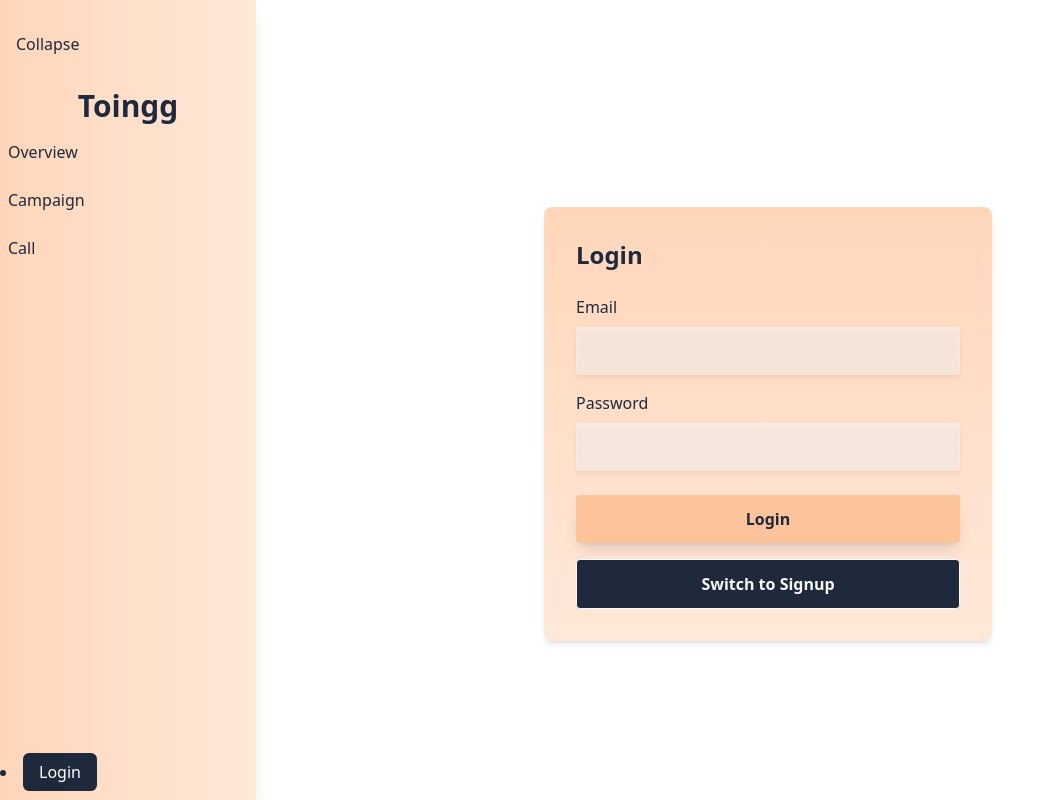
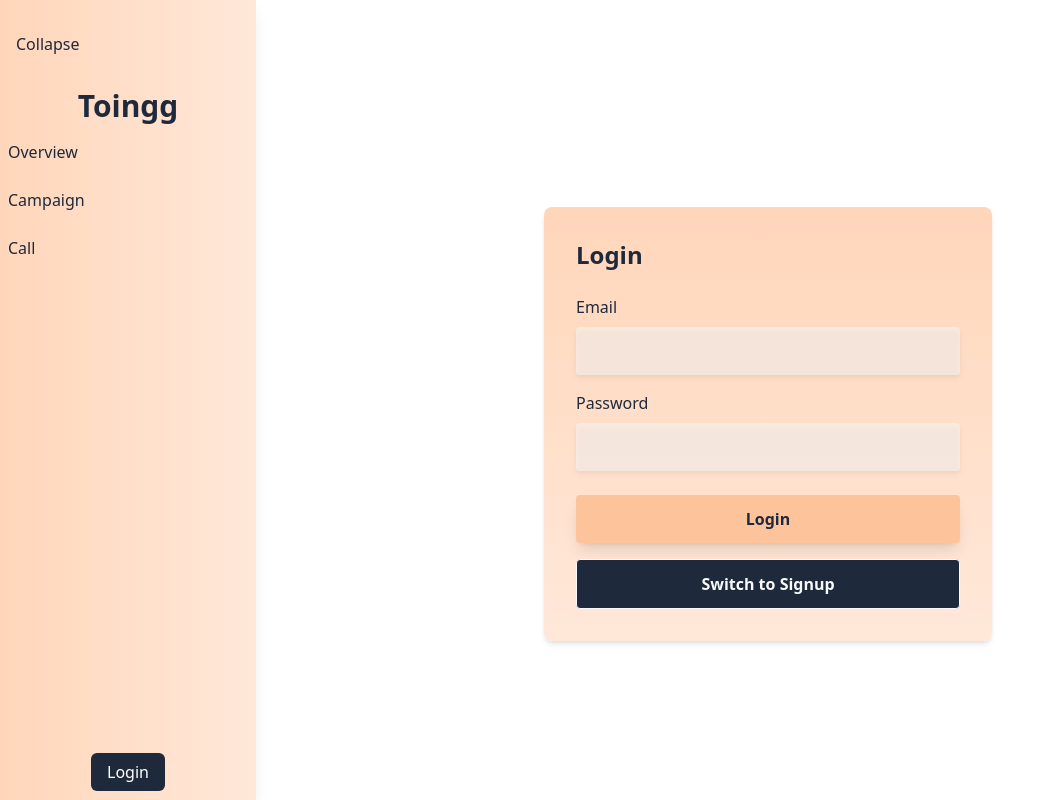
Before and after one commit to akhilnandavara/TOINGG_CAMPAGIN_CALL_IMPLEMENTATION, a React (Vite) app: page /login in a window 1280 px wide. Shown: the whole page, without its empty margins (0-1055 px from the left). Built offline with nearby package versions, Linux system fonts and the light colour scheme; no server answers.

Commit message:
chore: Refactor SideMenu component to improve login button styling

```diff
--- a/src/components/SideMenu.jsx
+++ b/src/components/SideMenu.jsx
@@ -148,16 +148,16 @@ const SideMenu = ({ isExpanded, setIsExpanded }) => {
                 </div>
               </div>
             ) : (
-              <li className="w-full">
+              <div className=" w-fit mx-auto">
                 <Link
                   to="/login"
                   className={`${
                     !isExpanded && "text-xs m-2"
-                  } bg-DarkBg hover:opacity-95 text-white px-4  py-2 rounded-md`}
+                  }  bg-DarkBg hover:opacity-95 text-white px-4    py-2 rounded-md`}
                 >
                   Login
                 </Link>
-              </li>
+              </div>
             )}
           </div>
         </div>
```
